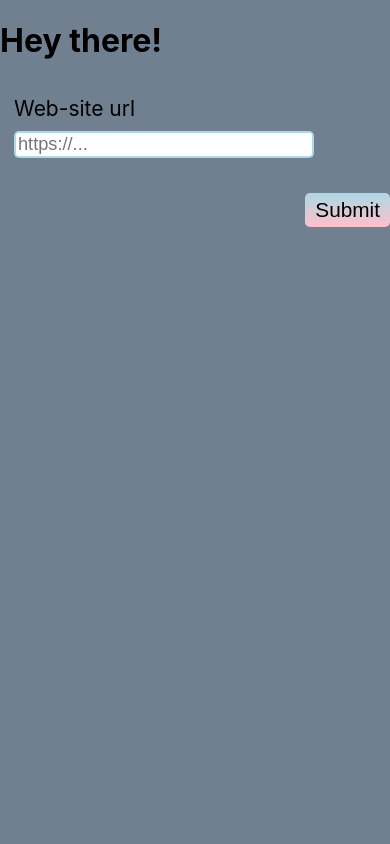
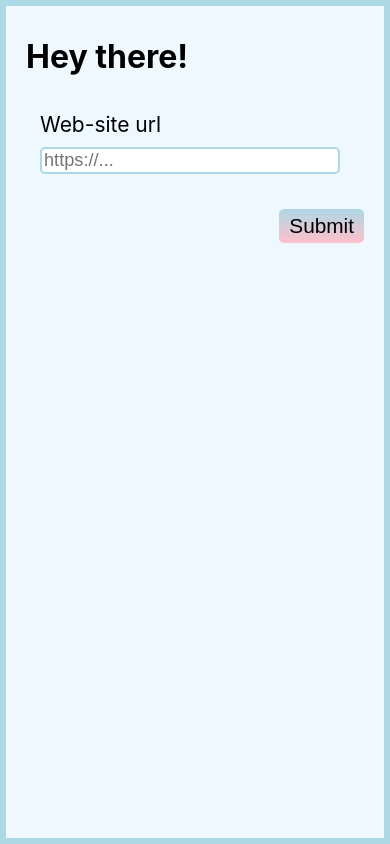
Before and after one commit to natikos/web-page-analysis, a React (Create React App) app in the folder client/: page / in a window 390 px wide. Built offline with nearby package versions, Linux system fonts and the light colour scheme.

Commit message:
#2: add mobile support, app styles

```diff
--- a/client/src/App/style.css
+++ b/client/src/App/style.css
@@ -0,0 +1,30 @@
+#app {
+  height: 100vh;
+  width: 100%;
+  background: var(--primary-bg-color);
+  margin: 0 auto;
+  padding: 10px 20px;
+  box-sizing: border-box;
+  max-width: 100%;
+  border: 6px solid var(--primary-color);
+}
+
+@media screen and (min-width: 450px) {
+  #app {
+    max-width: 90vw;
+    max-height: 400px;
+    box-shadow: 7px 7px 15px lightcyan;
+  }
+}
+
+@media screen and (min-width: 570px) {
+  #app {
+    max-width: 85vw;
+  }
+}
+
+@media screen and (min-width: 700px) {
+  #app {
+    max-width: 500px;
+  }
+}
--- a/client/src/styles/_variables.css
+++ b/client/src/styles/_variables.css
@@ -1,5 +1,6 @@
 :root {
-  --main-bg-color: slategray;
+  --primary-bg-color: aliceblue;
+  --secondary-bg-color: slategray;
   --error-color: red;
   --primary-color: lightblue;
   --secondary-color: pink;
--- a/client/src/styles/index.css
+++ b/client/src/styles/index.css
@@ -7,10 +7,17 @@ body {
   sans-serif;
   -webkit-font-smoothing: antialiased;
   -moz-osx-font-smoothing: grayscale;
-  background-color: var(--main-bg-color);
+  background-color: var(--secondary-bg-color);
 }
 
 code {
   font-family: source-code-pro, Menlo, Monaco, Consolas, 'Courier New',
     monospace;
 }
+
+#root {
+  height: 100vh;
+  display: flex;
+  align-items: center;
+  justify-content: center;
+}
```
